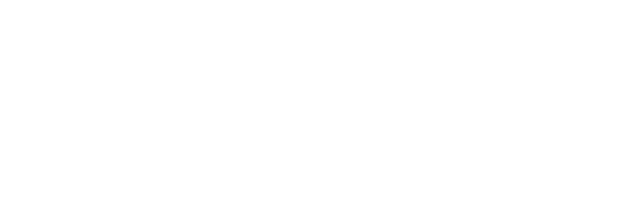
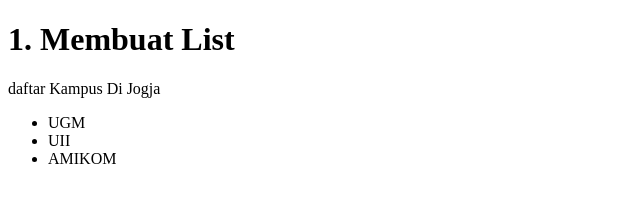
Before and after one commit to Aryantt27/pw_praktikum_2, a plain HTML site: page index.html in a window 1280 px wide. Shown: the whole page, without its empty margins (0-640 px from the left). Drawn offline with Linux system fonts and the light colour scheme.

Commit message:
add list

```diff
--- a/index.html
+++ b/index.html
@@ -6,6 +6,12 @@
     <title>Praktikum 2</title>
 </head>
 <body>
-
+    <h1>1. Membuat List</h1>
+    <p>daftar Kampus Di Jogja</p>
+    <ul>
+        <li>UGM</li>
+        <li>UII</li>
+        <li>AMIKOM</li>
+    </ul>
 </body>
 </html>
```
